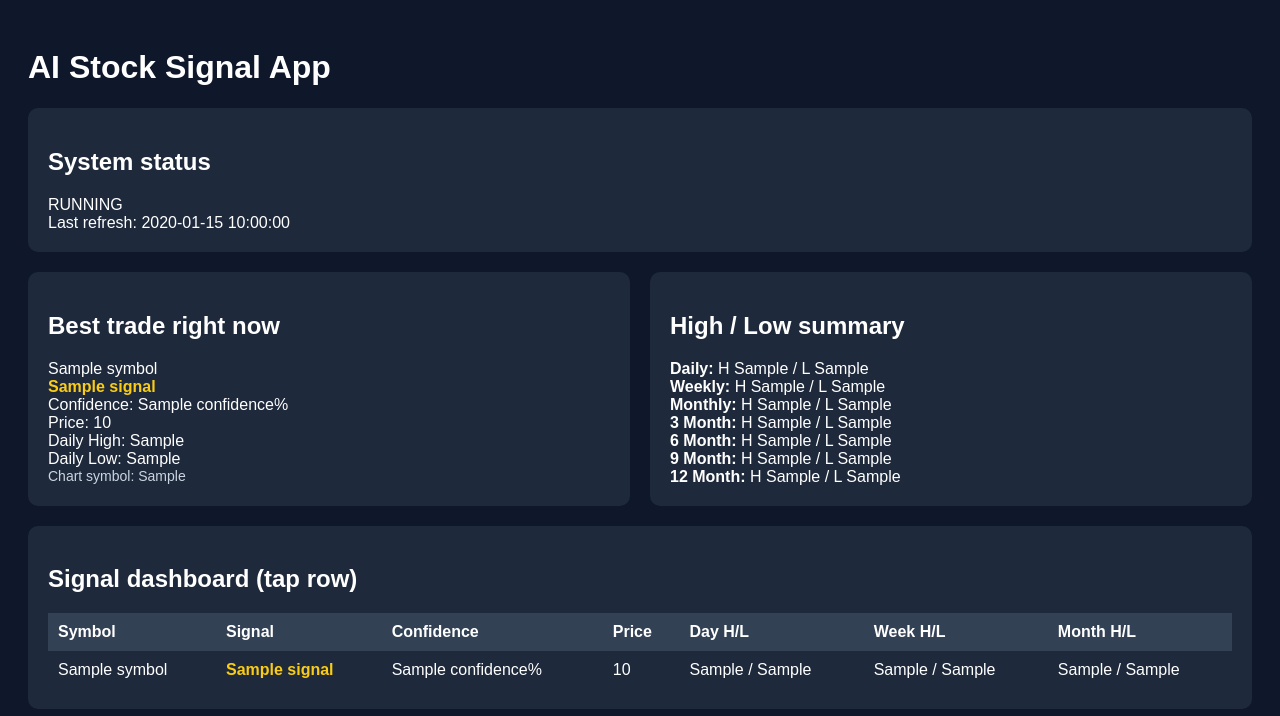
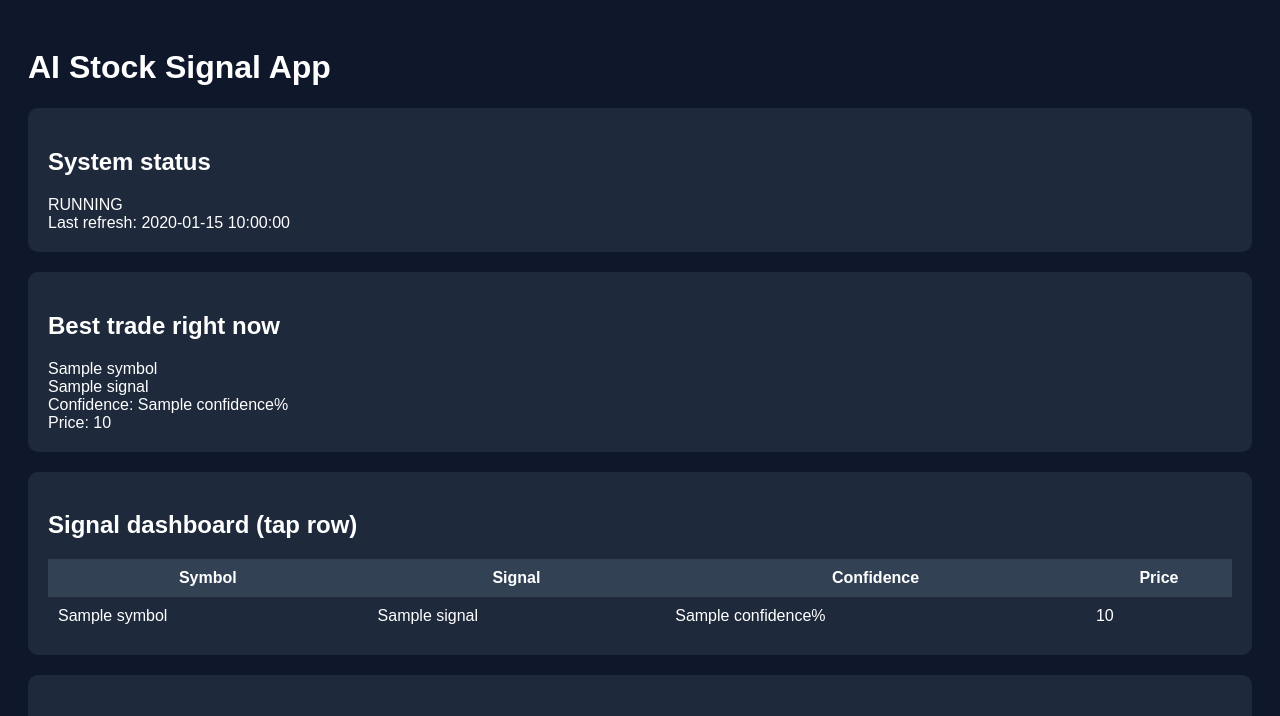
Before and after one commit to CycleX66/ai-stock-app, a Python web app: template templates/index.html in a window 1280 px wide. Shown: the top 716 px of the page. Run offline with Jinja, Linux system fonts and the light colour scheme; the template is opened without the code that fills it: most values are stand-ins (such as "Sample title", 1, 10 or a date in 2020).

Commit message:
full reset working version

```diff
--- a/templates/index.html
+++ b/templates/index.html
@@ -2,57 +2,13 @@
 <html>
 <head>
     <title>AI Stock Signal App</title>
-    <meta http-equiv="refresh" content="30">
     <style>
-        body {
-            font-family: Arial, sans-serif;
-            background: #0f172a;
-            color: white;
-            padding: 20px;
-        }
-        .box {
-            background: #1e293b;
-            padding: 20px;
-            border-radius: 10px;
-            margin-bottom: 20px;
-        }
-        table {
-            width: 100%;
-            border-collapse: collapse;
-        }
-        th, td {
-            padding: 10px;
-            text-align: left;
-            vertical-align: top;
-        }
-        th {
-            background: #334155;
-        }
-        .clickable-row {
-            cursor: pointer;
-        }
-        .clickable-row:hover {
-            background: #334155;
-        }
-        .best-row {
-            background: #1e40af;
-        }
-        .small {
-            color: #cbd5e1;
-            font-size: 14px;
-        }
-        .hold {
-            color: #facc15;
-            font-weight: bold;
-        }
-        .grid {
-            display: grid;
-            grid-template-columns: 1fr 1fr;
-            gap: 20px;
-        }
-        @media (max-width: 900px) {
-            .grid { grid-template-columns: 1fr; }
-        }
+        body { font-family: Arial; background:#0f172a; color:white; padding:20px; }
+        .box { background:#1e293b; padding:20px; border-radius:10px; margin-bottom:20px; }
+        table { width:100%; border-collapse: collapse; }
+        th, td { padding:10px; }
+        th { background:#334155; }
+        tr:hover { background:#334155; cursor:pointer; }
     </style>
 </head>
 <body>
@@ -65,28 +21,12 @@
     Last refresh: {{ now }}
 </div>
 
-<div class="grid">
-    <div class="box">
-        <h2>Best trade right now</h2>
-        {{ best.symbol }}<br>
-        <span class="hold">{{ best.signal }}</span><br>
-        Confidence: {{ best.confidence }}%<br>
-        Price: {{ best.price }}<br>
-        Daily High: {{ best.daily_high }}<br>
-        Daily Low: {{ best.daily_low }}<br>
-        <div class="small">Chart symbol: {{ best.chart_symbol }}</div>
-    </div>
-
-    <div class="box">
-        <h2>High / Low summary</h2>
-        <strong>Daily:</strong> H {{ best.daily_high }} / L {{ best.daily_low }}<br>
-        <strong>Weekly:</strong> H {{ best.weekly_high }} / L {{ best.weekly_low }}<br>
-        <strong>Monthly:</strong> H {{ best.monthly_high }} / L {{ best.monthly_low }}<br>
-        <strong>3 Month:</strong> H {{ best.high_3m }} / L {{ best.low_3m }}<br>
-        <strong>6 Month:</strong> H {{ best.high_6m }} / L {{ best.low_6m }}<br>
-        <strong>9 Month:</strong> H {{ best.high_9m }} / L {{ best.low_9m }}<br>
-        <strong>12 Month:</strong> H {{ best.high_12m }} / L {{ best.low_12m }}
-    </div>
+<div class="box">
+    <h2>Best trade right now</h2>
+    {{ best.symbol }}<br>
+    {{ best.signal }}<br>
+    Confidence: {{ best.confidence }}%<br>
+    Price: {{ best.price }}<br>
 </div>
 
 <div class="box">
@@ -97,19 +37,13 @@
             <th>Signal</th>
             <th>Confidence</th>
             <th>Price</th>
-            <th>Day H/L</th>
-            <th>Week H/L</th>
-            <th>Month H/L</th>
         </tr>
         {% for s in scored %}
-        <tr class="clickable-row {% if s.symbol == best.symbol %}best-row{% endif %}" onclick="window.location='/?symbol={{ s.symbol }}'">
+        <tr onclick="window.location='/?symbol={{ s.symbol }}'">
             <td>{{ s.symbol }}</td>
-            <td><span class="hold">{{ s.signal }}</span></td>
+            <td>{{ s.signal }}</td>
             <td>{{ s.confidence }}%</td>
             <td>{{ s.price }}</td>
-            <td>{{ s.daily_high }} / {{ s.daily_low }}</td>
-            <td>{{ s.weekly_high }} / {{ s.weekly_low }}</td>
-            <td>{{ s.monthly_high }} / {{ s.monthly_low }}</td>
         </tr>
         {% endfor %}
     </table>
@@ -117,12 +51,10 @@
 
 <div class="box">
     <h2>Live Chart</h2>
-    <div class="small">Using: {{ best.chart_symbol }}</div>
+    Using: {{ best.chart_symbol }}
     <iframe
-        src="https://s.tradingview.com/widgetembed/?symbol={{ best.chart_symbol }}&interval=D&theme=dark&style=1"
-        width="100%"
-        height="500"
-        frameborder="0">
+        src="https://www.tradingview.com/widgetembed/?symbol={{ best.chart_symbol }}&interval=D&theme=dark"
+        width="100%" height="400">
     </iframe>
 </div>
 
```
